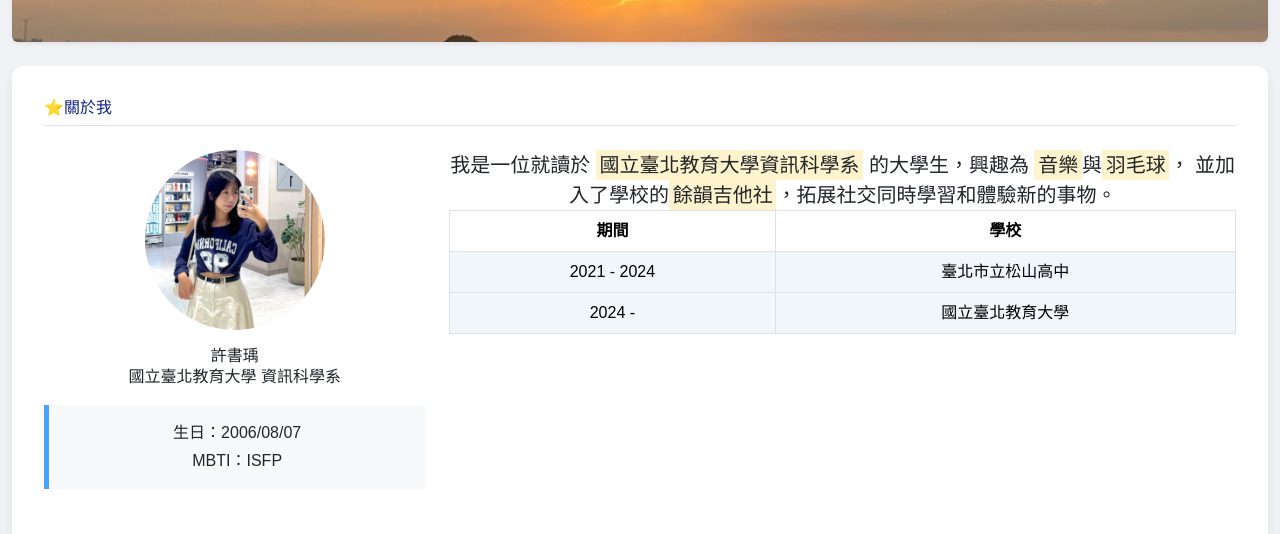
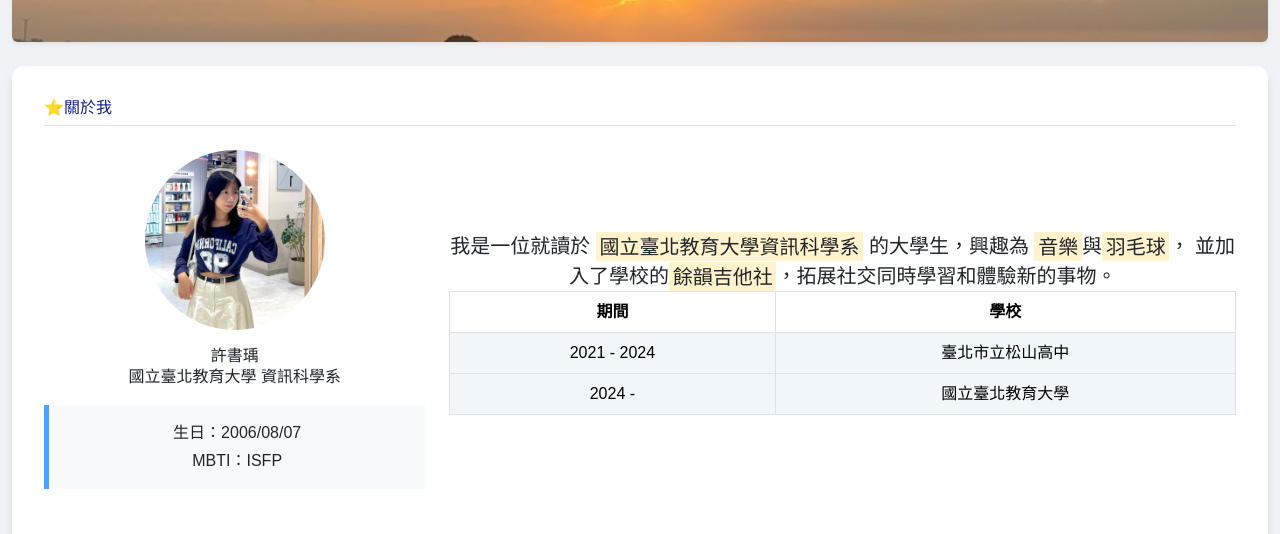
Before and after one commit to 111316011/website_CSS, a plain HTML site: page index.html in a window 1280 px wide. Shown: the part 266-800 px from the top of the page. Drawn offline with nearby package versions, Linux system fonts and the light colour scheme.

Commit message:
Add files via upload

```diff
--- a/index.html
+++ b/index.html
@@ -78,7 +78,7 @@
 <article id="about">
 <h2 class="border-bottom pb-2 mb-4">⭐️關於我</h2>
 
-<div class="row justify-content-center text-center">
+<div class="row justify-content-center align-items-md-center text-center">
     <div class="col-md-4 mb-4 d-flex flex-column align-items-center text-center">
         <img src="assets/images/111316011photo.jpg"
              class="img-fluid rounded-circle mb-3"
```
